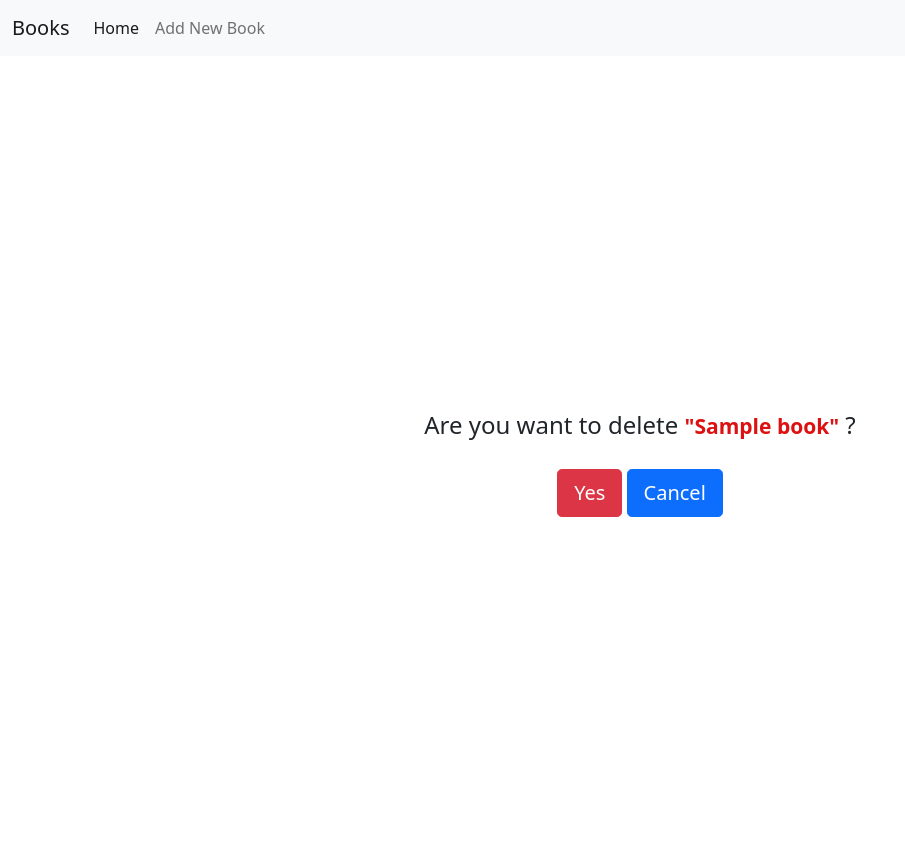
After one commit to oguzhanoxel/django-forms, a Django app: template templates/books/delete_confirmation.html in a window 1280 px wide. The commit adds this page. Shown: the whole page, without its empty margins (0-905 px from the left). Run offline with Django 3.2, Linux system fonts and the light colour scheme; the template is opened without the code that fills it: values that come from a table or form of the project are taken from there, others are empty; tables that the repository leaves empty hold one stand-in row (values such as "Sample post"); parts of the project's set-up code (start-up, migrations or seed data) failed here and were passed over.

Commit message:
added delete confirmation

```diff
--- a/apps/books/urls.py
+++ b/apps/books/urls.py
@@ -4,7 +4,9 @@ from . import views
 
 urlpatterns = [
     path('', views.index, name='index'),
+    path('detail/<int:id>', views.detail, name='detail'),
     path('create/', views.create, name='create'),
     path('update/<int:id>', views.update, name='update'),
     path('delete/<int:id>', views.delete, name='delete'),
+    path('delete/<int:id>/delete-confirmation', views.delete_confirmation, name='delete_confirmation'),
 ]
--- a/static/css/style.css
+++ b/static/css/style.css
@@ -1,5 +1,13 @@
 .container {
     padding: 5px;
+    max-width: 100%;
+}
+.vertical-center {
+    min-height: 100%;
+    min-height: 100vh;
+
+    display: flex;
+    align-items: center;
 }
 .card {
     margin: 5px;
@@ -8,3 +16,10 @@
 .btn {
     margin-top: 5px;
 }
+#confirmation_card {
+    border: none;
+}
+.card-body h4 small {
+    font-weight: bold;
+    color:rgb(221, 17, 17);
+}
--- /dev/null
+++ b/templates/books/delete_confirmation.html
@@ -0,0 +1,19 @@
+{% extends 'base.html' %}
+
+{% block content %}
+<div class="container vertical-center justify-content-center">
+    <form action="{% url 'delete_confirmation' book.id %}" method="POST">
+        {% csrf_token %}
+        <div id="confirmation_card" class="card text-center">
+            <div class="card-body">
+                <h4>Are you want to delete <small>"{{ book.title }}"</small> ?</h4>
+            </div>
+            <div class="cart-footer">
+                <input type="submit" value="Yes" class="btn btn-danger btn-lg" />
+                <a href="{% url 'detail' book.id %}" class="btn btn-primary btn-lg">Cancel</a>
+            </div>
+        </div>
+    </form>
+    </div>
+</div>
+{% endblock %}
--- a/templates/navbar.html
+++ b/templates/navbar.html
@@ -10,7 +10,7 @@
                     <a class="nav-link active" aria-current="page" href="{% url 'index' %}">Home</a>
                 </li>
                 <li class="nav-item">
-                    <a class="nav-link" href="{% url 'create' %}">Create</a>
+                    <a class="nav-link" href="{% url 'create' %}">Add New Book</a>
                 </li>
             </ul>
         </div>
```
Also changed, not shown: apps/books/views.py (+20 -2 lines), templates/books/detail.html (added, +26 -0 lines), templates/books/index.html (+7 -6 lines).
